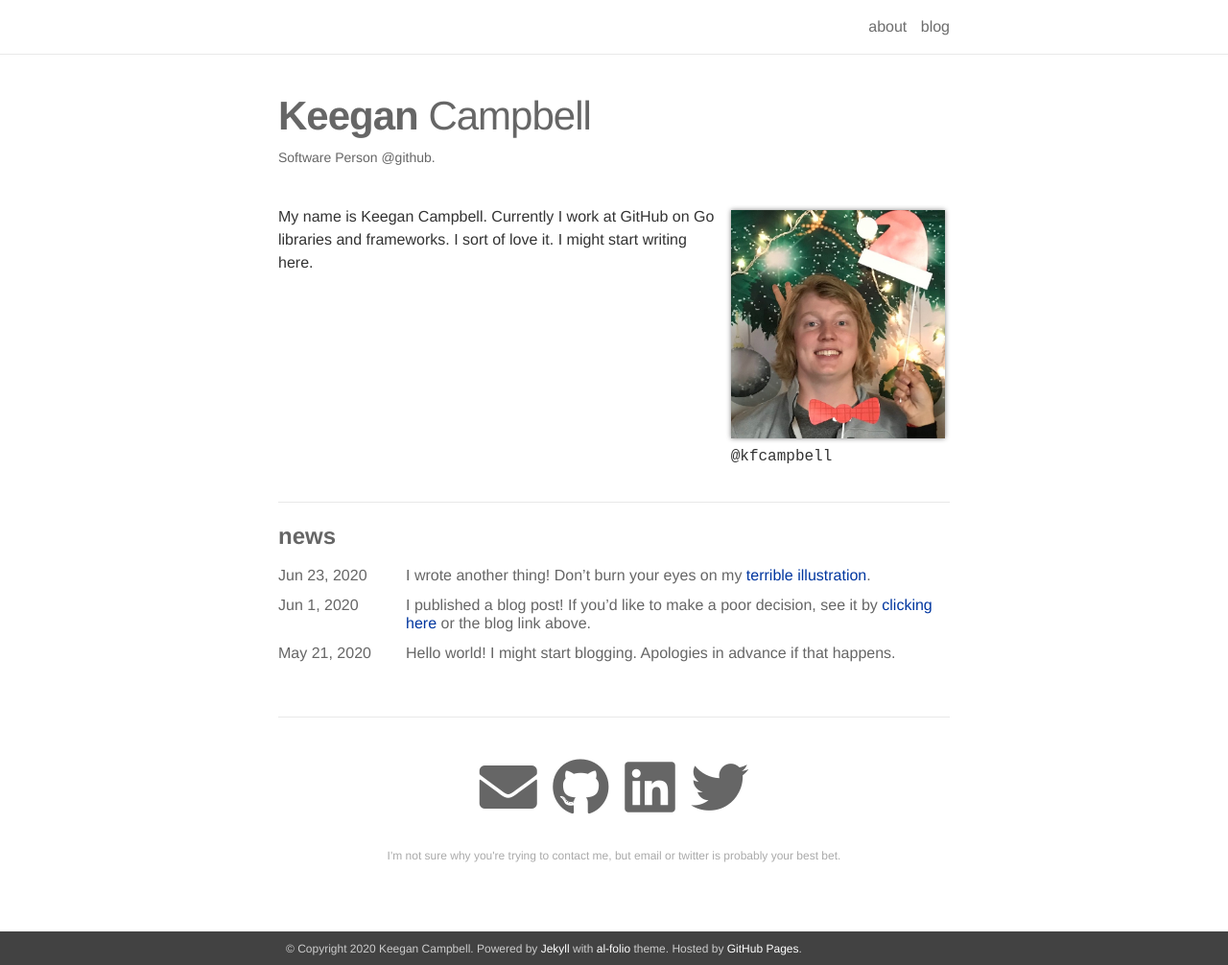
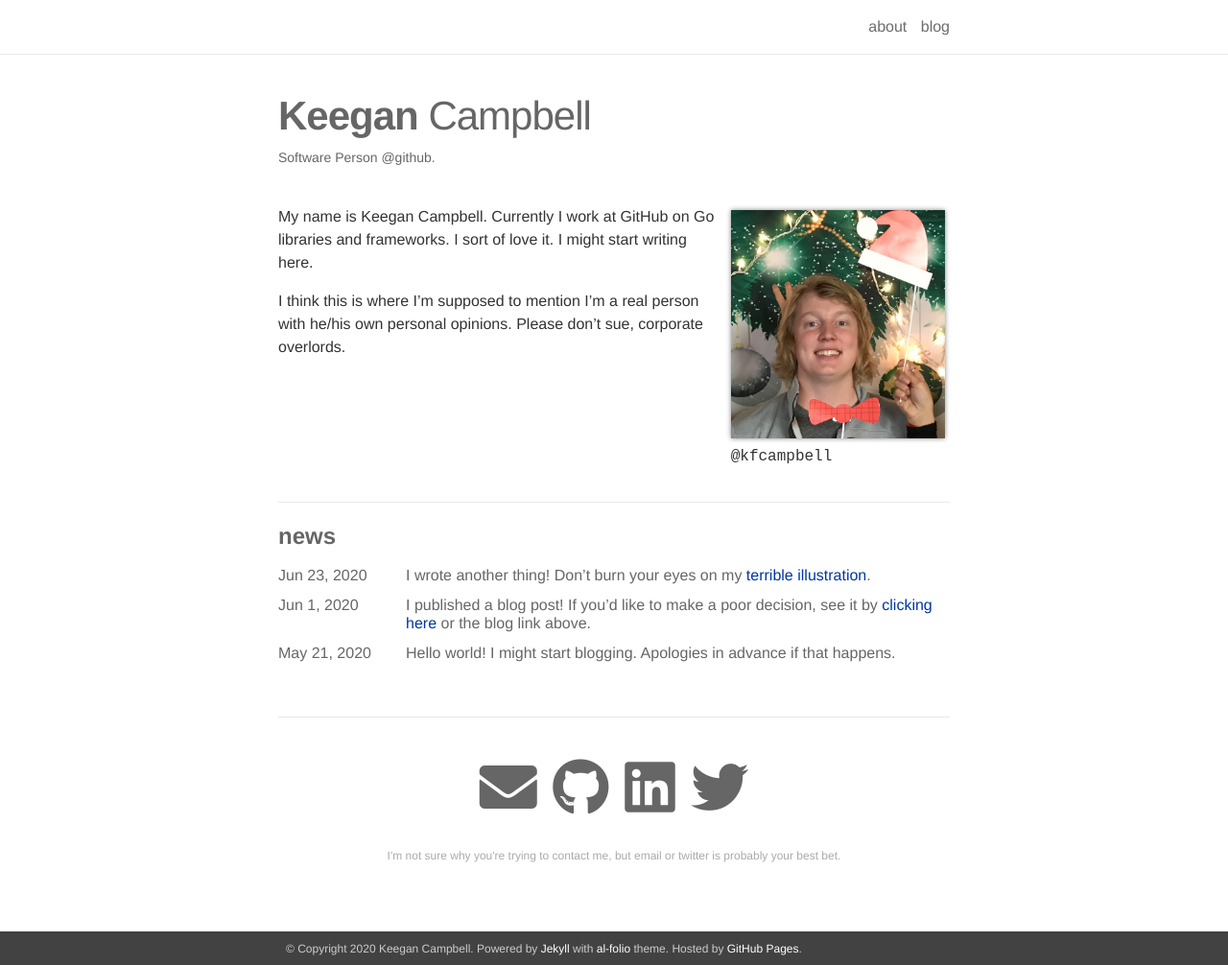
Before and after one commit to kfcampbell/kfcampbell.github.io, a Jekyll site: the page built from _pages/about.md, in a window 1280 px wide and 1006 px high. Shown: the whole window at 96% size. Built offline with Jekyll 4.4.1, drawn with Linux system fonts in a browser that asks for light colours; nearby versions of some CDN libraries.

Commit message:
Add disclaimer to about page

```diff
--- a/_pages/about.md
+++ b/_pages/about.md
@@ -15,3 +15,5 @@ social: true
 ---
 
 My name is Keegan Campbell. Currently I work at GitHub on Go libraries and frameworks. I sort of love it. I might start writing here.
+
+I think this is where I'm supposed to mention I'm a real person with he/his own personal opinions. Please don't sue, corporate overlords.
```
